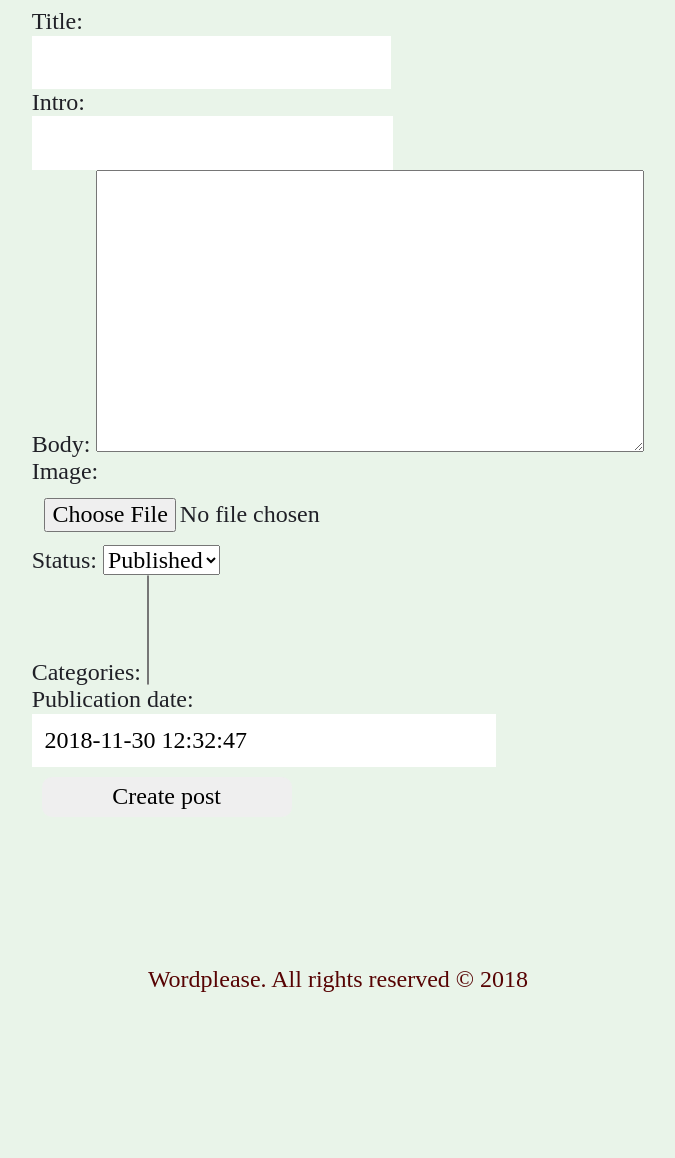
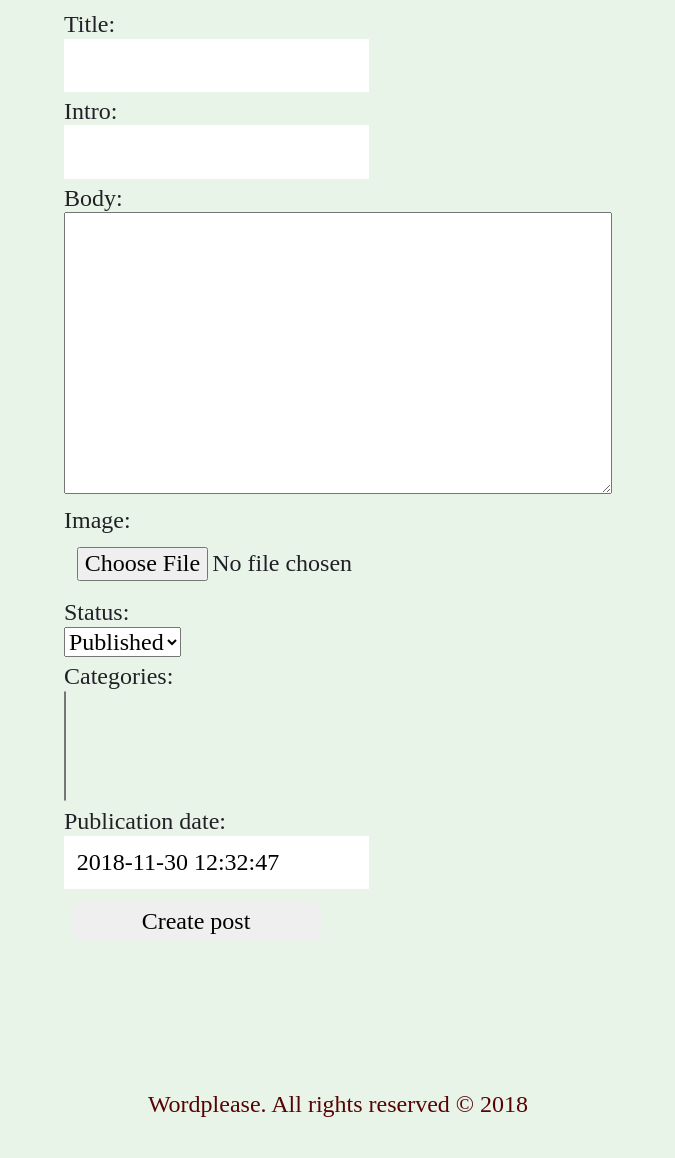
Before and after one commit to MMartinOrtu/wordplease, a Django app: page /new-post in a window 1280 px wide. Shown: the part 162-1320 px from the top of the page, without its empty margins (302-977 px from the left). Before the commit the page ends 1154 px from the top, so only its background shows below. Run offline with Django 3.2, Linux system fonts and the light colour scheme; the visitor is signed in with stand-in values (Sample User, id 1); data that the repository does not hold is empty; some libraries are stand-ins or nearby versions; some web fonts are replaced.

```diff
--- a/ui/static/styles.css
+++ b/ui/static/styles.css
@@ -5,6 +5,7 @@ body {padding-top: 70px}
 .ad { display: inline-block; }
 .ad img { display:block; height: 250px; }
 .ad strong { display: block; }
+.message {margin-top: 100px; text-align: center; font-size: 2rem;}
 .message.error { color: red; }
 .message.success { color: green; }
 .pagination {text-align: center;}
@@ -40,6 +41,7 @@ body {padding-top: 70px}
       display: grid;
       justify-items:left;
       justify-content: center;
+      align-items: start;
       font-size: 1.5rem;
   }
 
@@ -61,5 +63,9 @@ body {padding-top: 70px}
         font-size: 1.5rem;
     }
     .form p{
-        margin:0;
+        margin:3px;
     }
+
+      .form label{
+       display:block;
+    }
```
